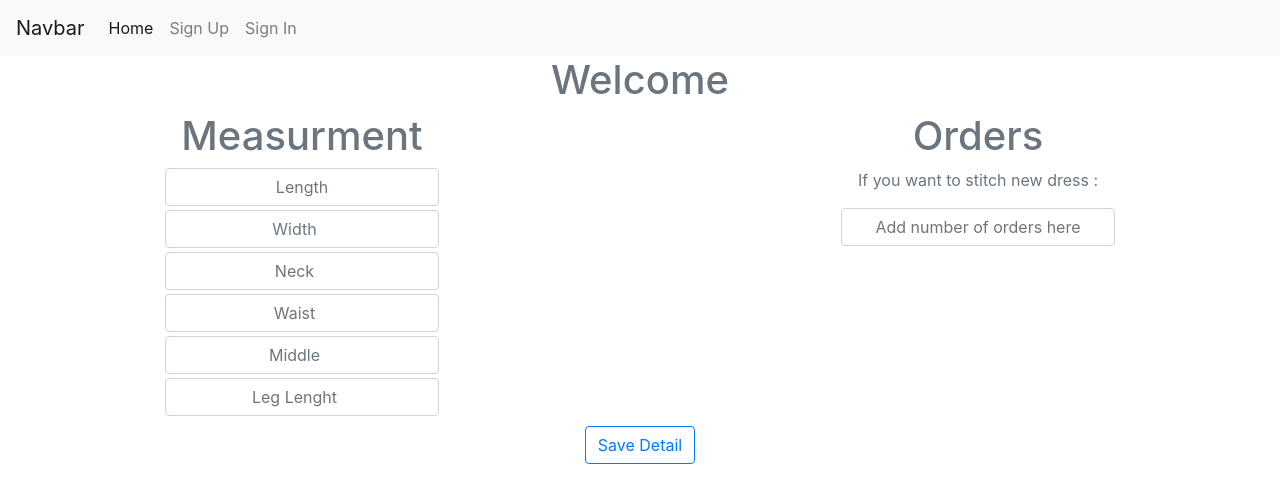
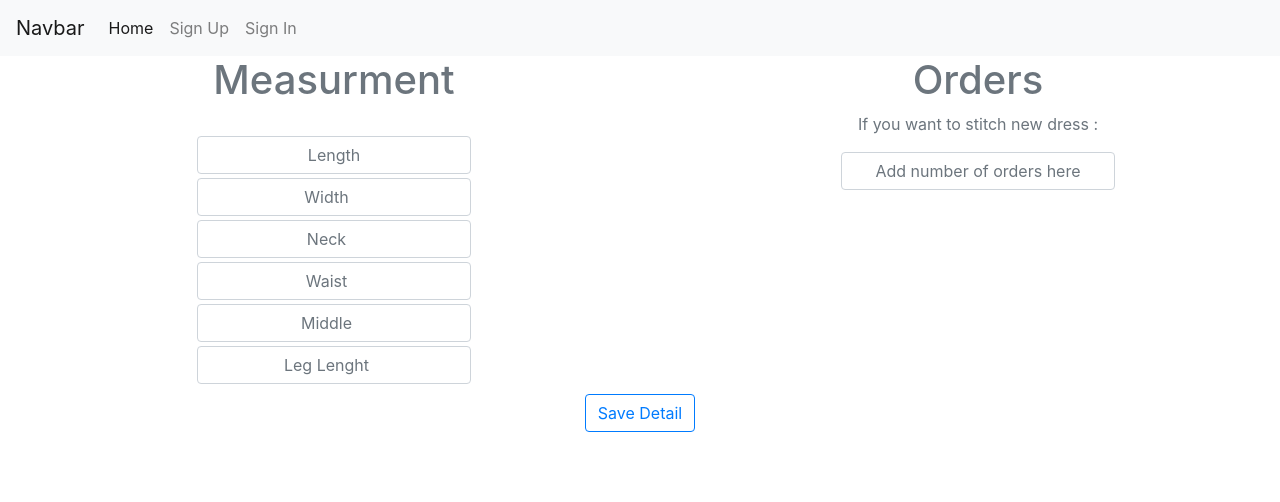
Before and after one commit to faiza203/Tailor_App, a React (Create React App) app: page /AddDetail in a window 1280 px wide. Shown: the top 502 px of the page. Built offline with nearby package versions, Linux system fonts and the light colour scheme.

Commit message:
Add already Measurment

```diff
--- a/public/index.html
+++ b/public/index.html
@@ -66,6 +66,12 @@
       justify-content: space-between;
       margin: 0 10em;
     }
+    #Measurment{
+      display: flex;
+      flex-direction: row;
+      justify-content: space-between;
+      margin: 0 2em;
+    }
   </style>
   <body>
     <noscript>You need to enable JavaScript to run this app.</noscript>
--- a/src/components/AddDetail.tsx
+++ b/src/components/AddDetail.tsx
@@ -1,5 +1,5 @@
 import React from 'react';
-import { AddMeasurment, checkMeasurment, AddOrder, checkOrder, history } from './index';
+import { AddMeasurment, checkMeasurment, AddOrder, checkOrder, AlreadyMeasurment ,history } from './index';
 import firebase from 'firebase';
 import { useDispatch, useSelector } from 'react-redux';
 
@@ -40,9 +40,8 @@ export const AddDetail = () => {
     }
     return (
         <form onSubmit={saveDetail}>
-                <h1 className="h1 text-muted">Welcome {client}</h1>
             <div id="addDetail">
-                <AddMeasurment client={client} />
+                <AlreadyMeasurment client={client}/>
                 <AddOrder client={client} />
             </div>
             <button id="saveDetail" className="btn btn-outline-primary" type="submit">Save Detail</button>
--- a/src/components/AddMeasurment.tsx
+++ b/src/components/AddMeasurment.tsx
@@ -1,26 +1,14 @@
 import React from 'react';
-import {useSelector} from 'react-redux';
-export function AddMeasurment(props : any) {
-    const customerState = useSelector((state: any) => state);
+export function AddMeasurment() {
     return (
         <div>
-            <label className="h1 text-muted text-dark">Measurment</label>
+            <label className="h1 text-muted text-dark"></label>
             <input className="form-control" type="text" placeholder="Length" required />
             <input className="form-control mt-1" type="number" placeholder="Width" required />
             <input className="form-control mt-1" type="number" placeholder="Neck" required />
             <input className="form-control mt-1" type="number" placeholder="Waist" required />
             <input className="form-control mt-1" type="number" placeholder="Middle" required />
             <input className="form-control mt-1" type="number" placeholder="Leg Lenght" required />
-
-            {customerState.measurment.length > 0 ?
-            customerState.measurment.map((measurment: any[], index: number) => {
-                if (measurment[0] === props.client) {
-                    return (<div key={index}><h1>Already Measurment  {measurment[0]}</h1></div>)
-                }
-            }) :
-            null
-        }
-
         </div>
     )
 }
--- a/src/components/AlreadyMeasurment.tsx
+++ b/src/components/AlreadyMeasurment.tsx
@@ -0,0 +1,32 @@
+import React from 'react';
+import { useSelector } from 'react-redux';
+import { AddMeasurment } from './index';
+import { addMeasurmentR } from './store';
+export function AlreadyMeasurment(props: any) {
+    const customerState = useSelector((state: any) => state);
+    return (
+        <div >
+            <h1 className="h1 text-muted">Measurment</h1>
+            <div id="Measurment">
+            {customerState.measurment.length > 0 ?
+                customerState.measurment.map((measurment: any[], index: number) => {
+                    if (measurment[0] === props.client) {
+                        console.log(measurment[1]);
+
+                        return (<div key={index}>
+                            <p className="text-muted"> Length : {measurment[1].Length}</p>
+                            <p className="text-muted"> Width : {measurment[1].Width}</p>
+                            <p className="text-muted"> Neck : {measurment[1].Neck}</p>
+                            <p className="text-muted"> Waist : {measurment[1].Waist}</p>
+                            <p className="text-muted"> Middle : {measurment[1].Middle}</p>
+                            <p className="text-muted"> Leg Lenght : {measurment[1].LegLenght}</p>
+                        </div>)
+                    }
+                }) :
+                null
+            }
+            <AddMeasurment />
+            </div>
+        </div>
+    )
+}
--- a/src/components/index.tsx
+++ b/src/components/index.tsx
@@ -8,6 +8,7 @@ export { DashBoard } from './DashBoard';
 export { Customers } from './Customers';
 export { AddMeasurment } from './AddMeasurment';
 export { history } from './history';
-export { addTailor ,checkCustomer, checkOrder , checkMeasurment , checkCustomerFirebase,store} from './store';
+export { addTailor, checkCustomer, checkOrder, checkMeasurment, checkCustomerFirebase, store } from './store';
 export { AddDetail } from './AddDetail';
 export { AddOrder } from './AddOrder';
+export { AlreadyMeasurment } from './AlreadyMeasurment';
```
Also changed, not shown: 1 other file (tests, documents, lock files or other folders).
